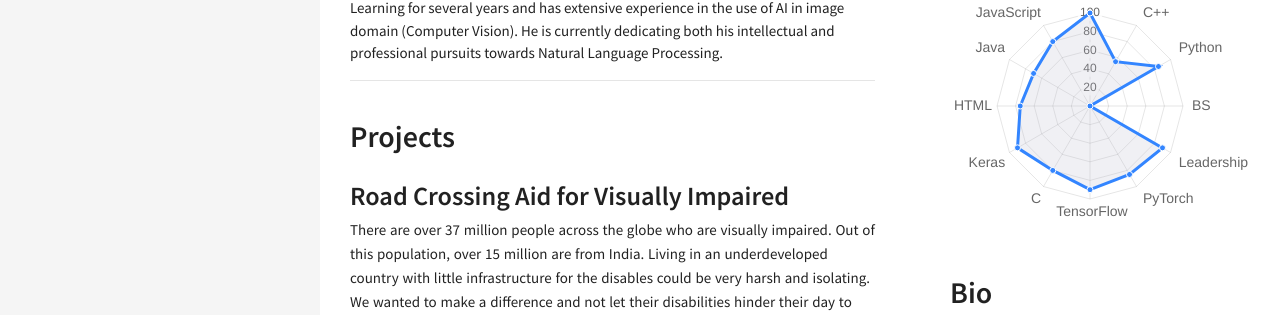
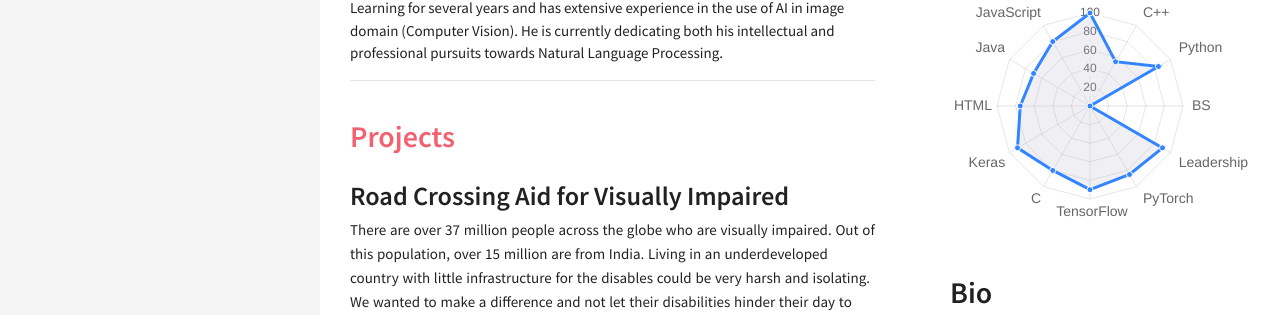
Before and after one commit to rezazzr/davari.io, a Jekyll site: the page built from index.html, in a window 1280 px wide. Shown: the part 176-491 px from the top of the page. Built offline with Jekyll 4.4.1, drawn with Linux system fonts in a browser that asks for light colours; nearby versions of some CDN libraries.

Commit message:
Projects title style updated

```diff
--- a/_includes/sections/projects.html
+++ b/_includes/sections/projects.html
@@ -1,4 +1,4 @@
-<h1><span data-i18n="skills.my_skills">Projects</span></h1>
+<h1><span style="color:#F36170" data-i18n="skills.my_skills">Projects</span></h1>
 
 {% for project in site.data.index.projects %}
     <div class="row">
```
